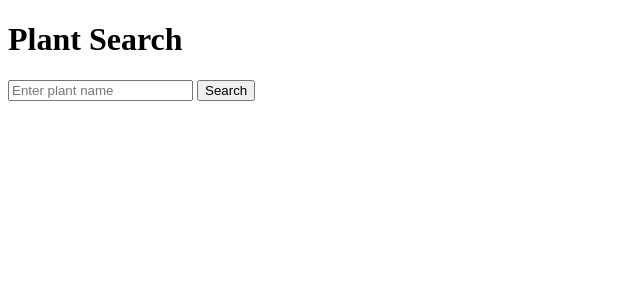
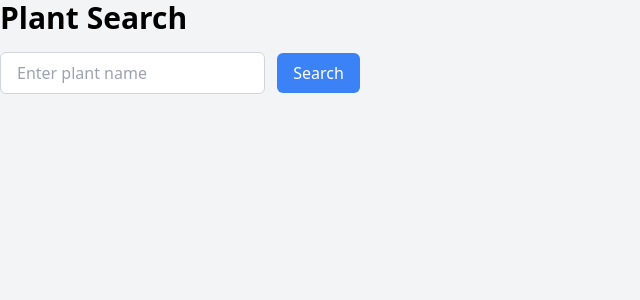
Before and after one commit to Helbii/trefle-gang, a Flask app: page / in a window 1280 px wide. Shown: the top 300 px of the page, without its empty margins (0-640 px from the left). Run offline with Flask 3, Linux system fonts and the light colour scheme.

Commit message:
Test import tailwind without install

```diff
--- a/templates/index.html
+++ b/templates/index.html
@@ -1,63 +1,42 @@
-<!-- templates/index.html -->
 <!DOCTYPE html>
 <html lang="en">
 <head>
     <meta charset="UTF-8">
     <meta name="viewport" content="width=device-width, initial-scale=1.0">
     <title>Plant Search</title>
-    <style>
-        .plant-list {
-            list-style-type: none;
-            padding: 0;
-            margin: 0;
-            cursor: pointer;
-            display: flex;
-            flex-direction: row;
-            flex-wrap: wrap;
-        }
-        .plant-list-item {
-            margin-bottom: 10px;
-            margin-right: 20px;
-        }
-        .plant-details {
-            flex: 1;
-        }
-        .plant-image {
-            max-width: 200px;
-            float: right;
-            margin-left: 20px;
-        }
-    </style>
+    <!-- Include Tailwind CSS -->
+    <link href="https://cdn.jsdelivr.net/npm/tailwindcss@2.2.19/dist/tailwind.min.css" rel="stylesheet">
 </head>
-<body>
-    <h1>Plant Search</h1>
-    <form action="/search" method="post">
-        <input type="text" name="plant_name" placeholder="Enter plant name">
-        <button type="submit">Search</button>
+<body class="bg-gray-100">
+    <h1 class="text-3xl font-bold mb-4">Plant Search</h1>
+    <form action="/search" method="post" class="mb-4">
+        <input type="text" name="plant_name" placeholder="Enter plant name" class="border border-gray-300 px-4 py-2 rounded-md">
+        <button type="submit" class="bg-blue-500 hover:bg-blue-600 text-white px-4 py-2 rounded-md ml-2">Search</button>
     </form>
     {% if search_results %}
-    <h2>Search Results:</h2>
-    <ul class="plant-list">
+    <h2 class="text-2xl font-bold mb-2">Search Results:</h2>
+    <ul class="grid grid-cols-2 md:grid-cols-4 gap-4">
         {% for plant in search_results %}
-        <li class="plant-list-item" onclick="showPlantDetails('{{ plant.image_url }}', '{{ plant.common_name }}', '{{ plant.scientific_name }}')">
-            {{ plant.common_name }} ({{ plant.scientific_name }})
+        <li class="border border-gray-300 p-4 rounded-md cursor-pointer hover:bg-gray-200" onclick="showPlantDetails('{{ plant.image_url }}', '{{ plant.common_name }}', '{{ plant.scientific_name }}')">
+            <div class="font-bold">{{ plant.common_name }}</div>
+            <div class="text-gray-500">{{ plant.scientific_name }}</div>
         </li>
         {% endfor %}
     </ul>
-    <div class="plant-details" id="plantDetails">
-        <h2>Plant Details</h2>
-        <p>Select a plant to view details</p>
+    <div class="mt-8" id="plantDetails">
+        <h2 class="text-2xl font-bold mb-2">Plant Details</h2>
+        <p class="text-gray-500">Select a plant to view details</p>
     </div>
     {% elif message %}
-    <p>{{ message }}</p>
+    <p class="text-red-500">{{ message }}</p>
     {% endif %}
 
     <script>
         function showPlantDetails(imageUrl, commonName, scientificName) {
             var plantDetails = document.getElementById('plantDetails');
-            var html = `<h2>${commonName} (${scientificName})</h2>`;
+            var html = `<h2 class="text-2xl font-bold mb-2">${commonName} (${scientificName})</h2>`;
             if (imageUrl) {
-                html += `<img class="plant-image" src="${imageUrl}" alt="${commonName} Image">`;
+                html += `<img class="max-w-xs rounded-lg" src="${imageUrl}" alt="${commonName} Image">`;
             }
             plantDetails.innerHTML = html;
         }
```
